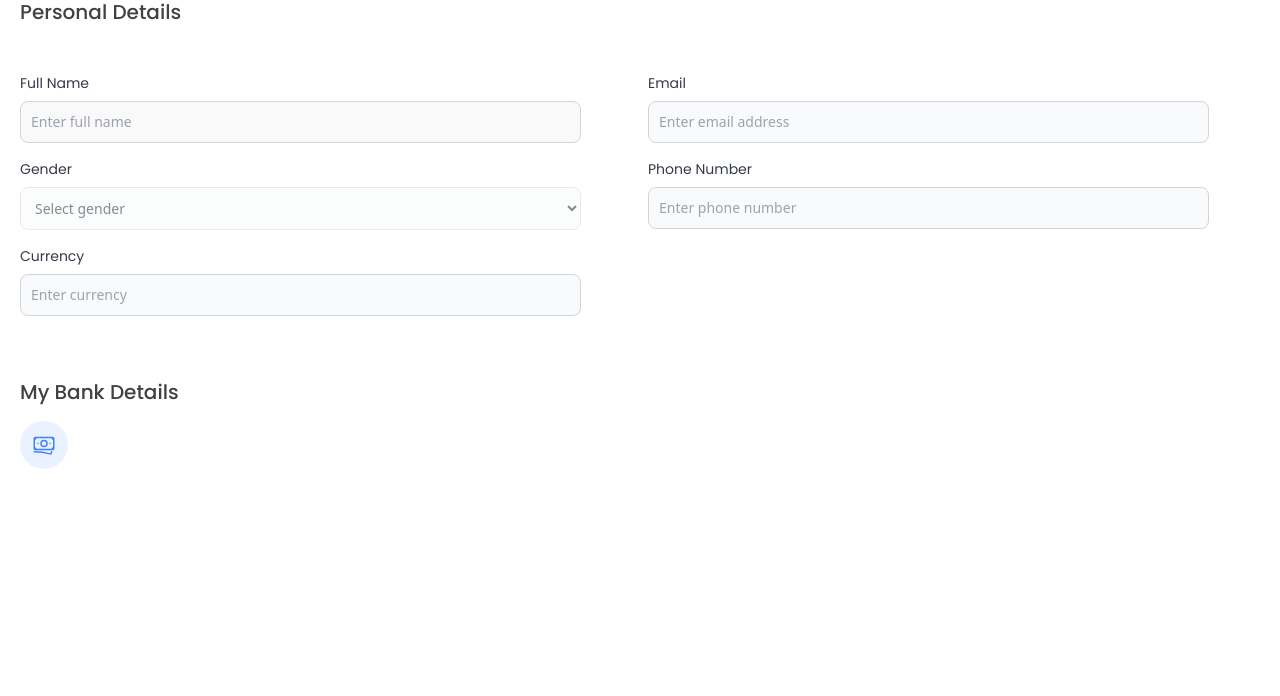
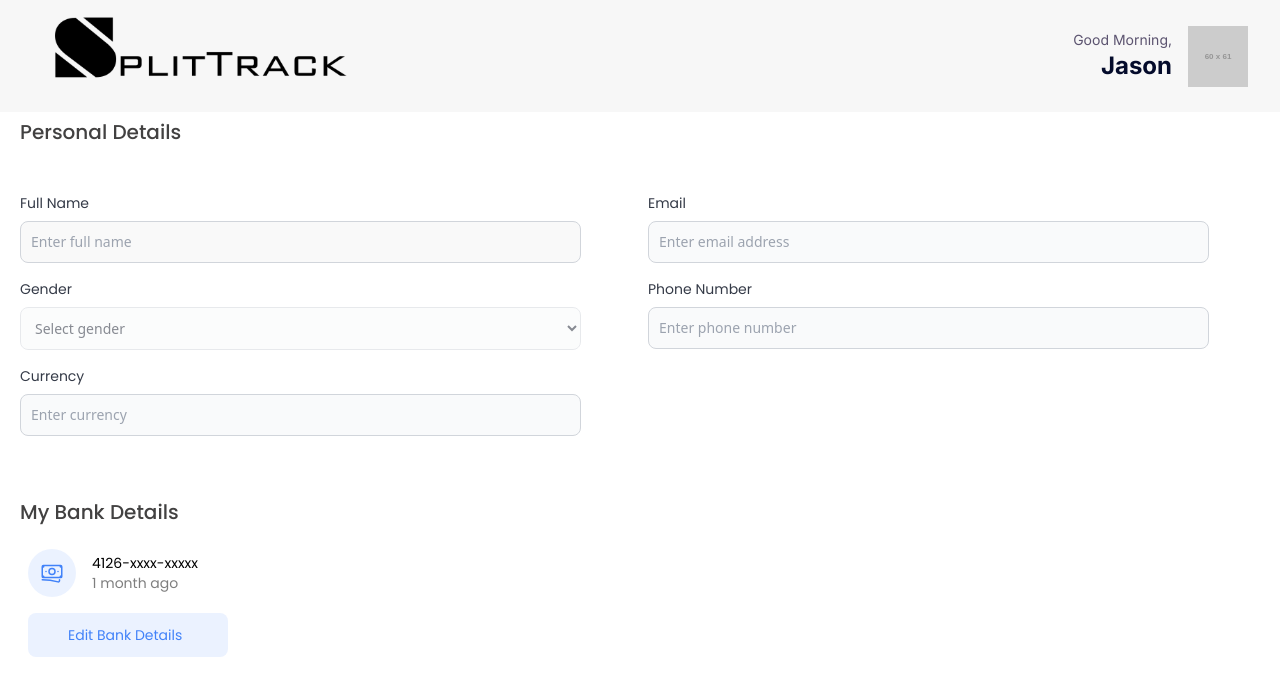
Before and after one commit to FinOSIQ/splittrack, a React (Vite) app: page / in a window 1280 px wide. Shown: the top 696 px of the page. Built offline with nearby package versions, Linux system fonts and the light colour scheme.

Commit message:
Profile Section Screen Added - #1

```diff
--- a/src/Components/HeaderProfile.jsx
+++ b/src/Components/HeaderProfile.jsx
@@ -2,14 +2,14 @@ import React from 'react';
 
 export default function HeaderProfile() {
     return (
-        <div className="w-full h-[145px] fixed top-0 left-0 flex justify-between items-center bg-[#f7f7f7] px-8 shadow-md z-50">
-            <img className="w-[504px] h-[145px]" src="/SplitTrack Logo.svg" alt="Placeholder" />
+        <div className="w-full h-28  flex justify-between items-center bg-[#f7f7f7] px-8">
+            <img className="h-24" src="/SplitTrack Logo.svg" alt="Placeholder" />
             <div className="flex items-center space-x-4">
                 <div className="text-right">
                     <div className="text-[#5c5470] text-sm font-normal font-['Inter']">Good Morning,</div>
                     <div className="text-[#040b2b] text-2xl font-bold font-['Inter']">Jason</div>
                 </div>
-                <img className="w-[60px] h-[61px]" src="https://via.placeholder.com/60x61" alt="Profile" />
+                <img className="w-[60px] h-[61px]" src="https://placehold.co/60x61" alt="Profile" />{/* Placeholder image TODO: Add a proper icon */}
             </div>
         </div>
     );
--- a/src/Views/ProfileView.jsx
+++ b/src/Views/ProfileView.jsx
@@ -1,9 +1,12 @@
 import React from 'react';
+import HeaderProfile from '../Components/HeaderProfile';
 
 export default function ProfileView() {
     return (
+        <>
+            <HeaderProfile />
             <div className="h-screen bg-white rounded-md mx-5 px-0">
-            <div className="text-[#424141] text-xl font-medium font-['Poppins'] leading-[24.94px] mb-2">Personal Details</div>
+                <div className="text-[#424141] text-xl font-medium font-['Poppins'] leading-[24.94px] my-2">Personal Details</div>
                 <section className="bg-white">
                     <div className="w-full py-8 max-w-screen lg:py-10">
                         <form action="#">
@@ -54,7 +57,7 @@ export default function ProfileView() {
                         </form>
 
                         <div className="text-[#424141] text-xl font-medium font-['Poppins'] leading-[24.94px] mb-4">My Bank Details</div>
-
+                        <div className="flex flex-row gap-4 mt-6 ml-2">
                             <div className="w-12 h-12 bg-[#4182f9] bg-opacity-10 rounded-full flex items-center justify-center">
                                 <svg
                                     xmlns="http://www.w3.org/2000/svg"
@@ -72,10 +75,26 @@ export default function ProfileView() {
                                 </svg>
                             </div>
 
+                            <div className="flex flex-col justify-center">
+                                <div className="text-black  font-normal text-sm font-['Poppins']">4126-xxxx-xxxxx</div>
+                                <div className="opacity-50 text-black text-sm font-normal font-['Poppins']">
+                                    1 month ago
+                                </div>
+                            </div>
+                        </div>
+
+                        <button className="relative w-[200px] mt-4 ml-2 h-11 bg-[#4182f9] bg-opacity-10 rounded-lg">
+                            <div className="absolute top-3 left-9  px-1 text-[#4182f9] text-sm font-normal font-['Poppins']">
+                                Edit Bank Details
+                            </div>
+                        </button>
+
+
 
 
                     </div>
                 </section>
             </div>
+        </>
     );
 }
```
Lines whose indentation alone changed are shown as unchanged.
